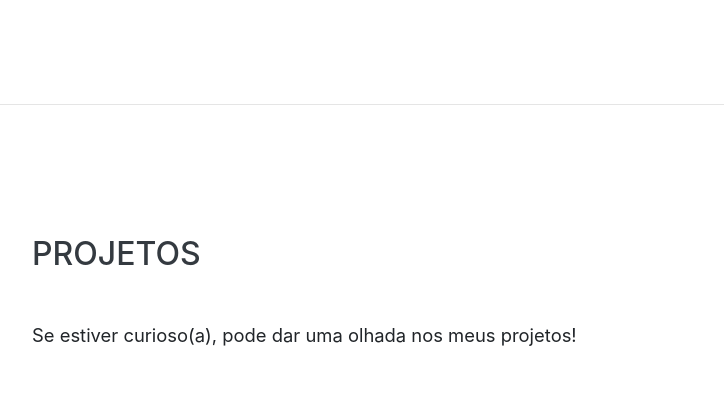
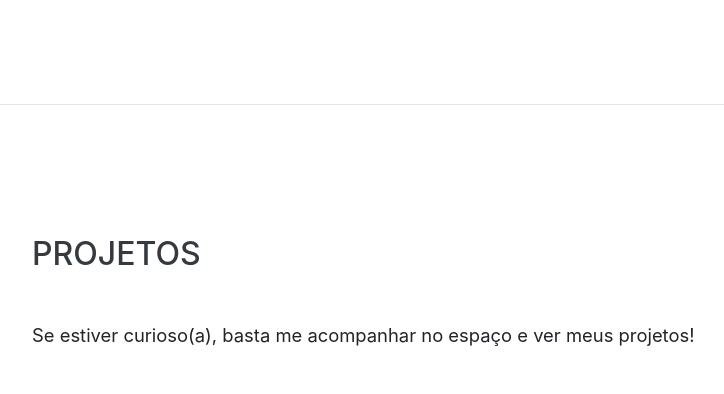
Before and after one commit to gustavorichardd/gustavorichardd.github.io, a website with bundled scripts: page index.html in a window 1280 px wide. Shown: the part 3242-3636 px from the top of the page, without its empty margins (288-1012 px from the left). Built offline with nearby package versions, Linux system fonts and the light colour scheme; a web font is replaced by a local one.

Commit message:
Correçao na descriçao do projeto.

```diff
--- a/index.html
+++ b/index.html
@@ -75,6 +75,7 @@
                     meu maior foco, consigo entregar interfaces amigáveis ao usuário.</br>
                     Sei trabalhar com JavaScript, TypeScript, ORM's, bancos como MongoDB, MySQL, Firebird, Postgree, ou
                     até outros, dependendo da necessidade. </p>
+
                 <p class="lead mb-5">
                     Qualquer pergunta, me procure em uma das minhas redes sociais!
                 </p>
@@ -265,7 +266,7 @@
             <div class="w-100">
                 <h2 class="mb-5">Projetos</h2>
                 <p class="lead mb-5">
-                    Se estiver curioso(a), pode dar uma olhada nos meus projetos!
+                    Se estiver curioso(a), basta me acompanhar no espaço e ver meus projetos!
                 </p>
 
                 <a class="navbar-brand js-scroll-trigger" href="./pages/projects.html">
```
